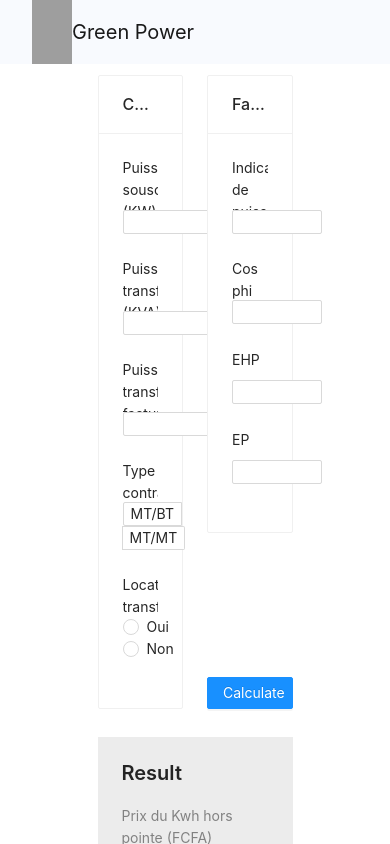
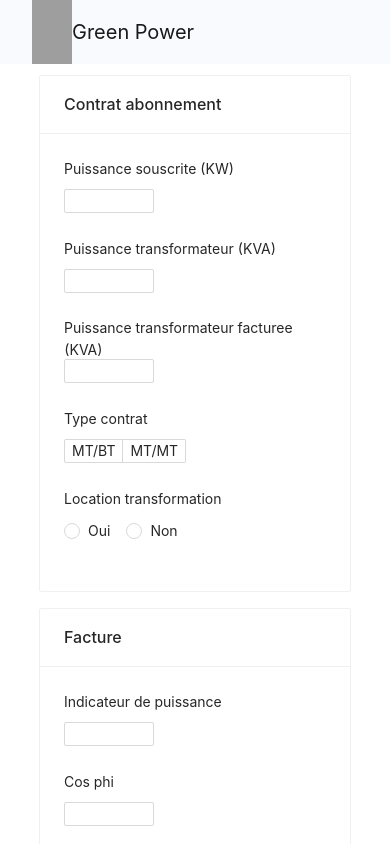
Before and after one commit to maelfosso/green-power, a React (Create React App) app: page / in a window 390 px wide. Shown: the top 844 px of the page. Built offline with nearby package versions, Linux system fonts and the light colour scheme; grey boxes are pictures that could not be loaded.

Commit message:
Data Entry form is responsive

```diff
--- a/src/App.scss
+++ b/src/App.scss
@@ -73,3 +73,19 @@ header {
   margin-top: 2em;
   background: #F8FAFE;
 }
+
+@media screen and (max-width: 1000px) {
+  .App {
+    padding-top: 75px;
+    width: 80%;
+    margin: auto;
+  }
+
+  .Data-Entry .ant-col {
+
+    .submit {
+      position: relative;
+      margin: 1em 0 0;
+    }
+  }
+}
--- a/src/components/App.js
+++ b/src/components/App.js
@@ -1,8 +1,8 @@
 import React from 'react';
 import '../App.scss';
-import DataEntry from './DataEntry';
-import Result from './Result';
-import Details from './Details';
+import DataEntry from '../containers/DataEntry';
+import Result from '../containers/Result';
+import Details from '../containers/Details';
 
 function App() {
   return (
--- a/src/components/DataEntry.js
+++ b/src/containers/DataEntry.js
@@ -29,8 +29,8 @@ const DataEntry = props => {
 
   return (
     <div className="Data-Entry">
-      <Row gutter={24}>
-        <Col span={12}>
+      <Row gutter={[16, 16]} justify="space-between">
+        <Col flex={1} xs={32} sm={32} md={12} lg={12}>
           <Card title="Contrat abonnement">
             <Form
               name="contrat"
@@ -74,7 +74,7 @@ const DataEntry = props => {
             </Form>
           </Card>
         </Col>
-        <Col span={12}>
+        <Col flex={1} xs={32} sm={32} md={12} lg={12}>
           <Card title="Facture">
             <Form
               name="facture"
@@ -102,7 +102,6 @@ const DataEntry = props => {
           <div className="submit">
             <Button type="primary" block onClick={onCalculate}>Calculate</Button>
           </div>
-
         </Col>
       </Row>
     </div>
```
Also changed, not shown: src/containers/Details.js (renamed from src/components/Details.js), src/containers/Result.js (renamed from src/components/Result.js).
